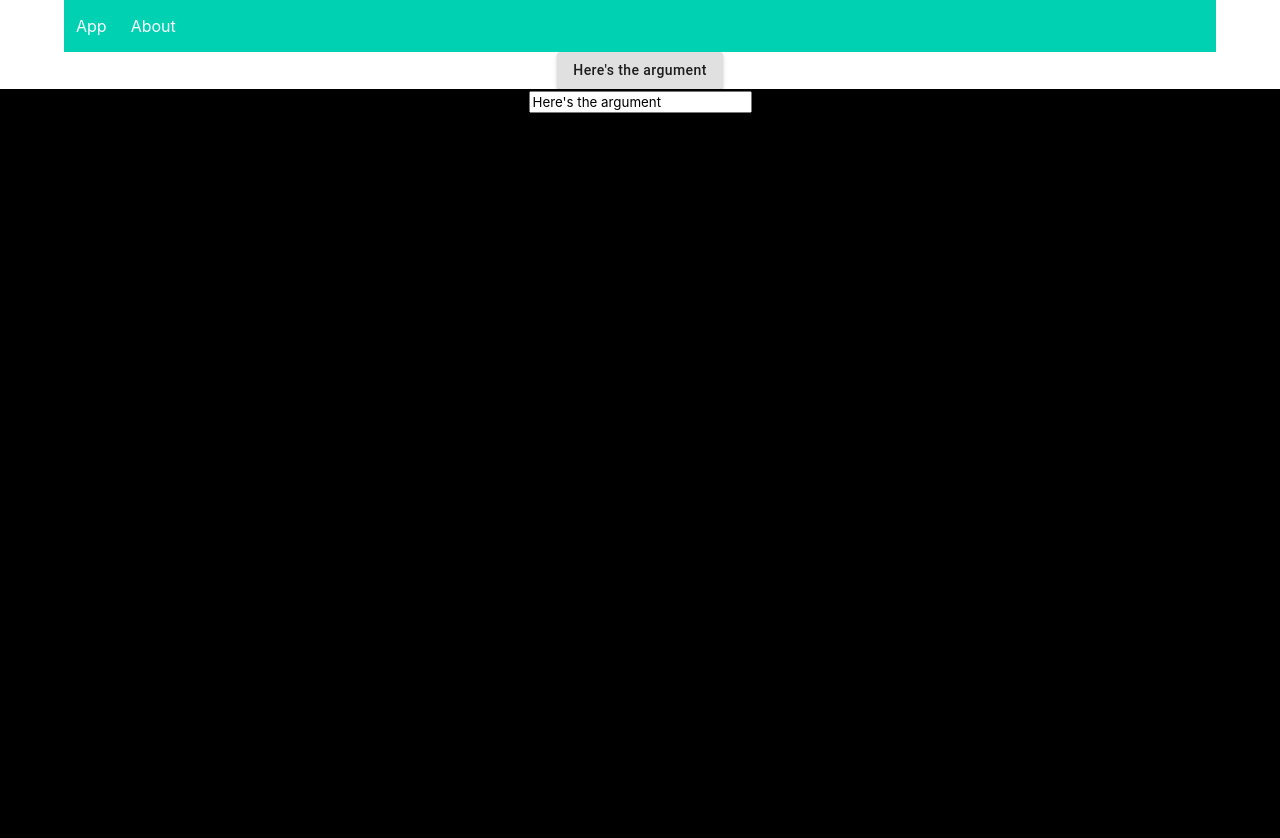
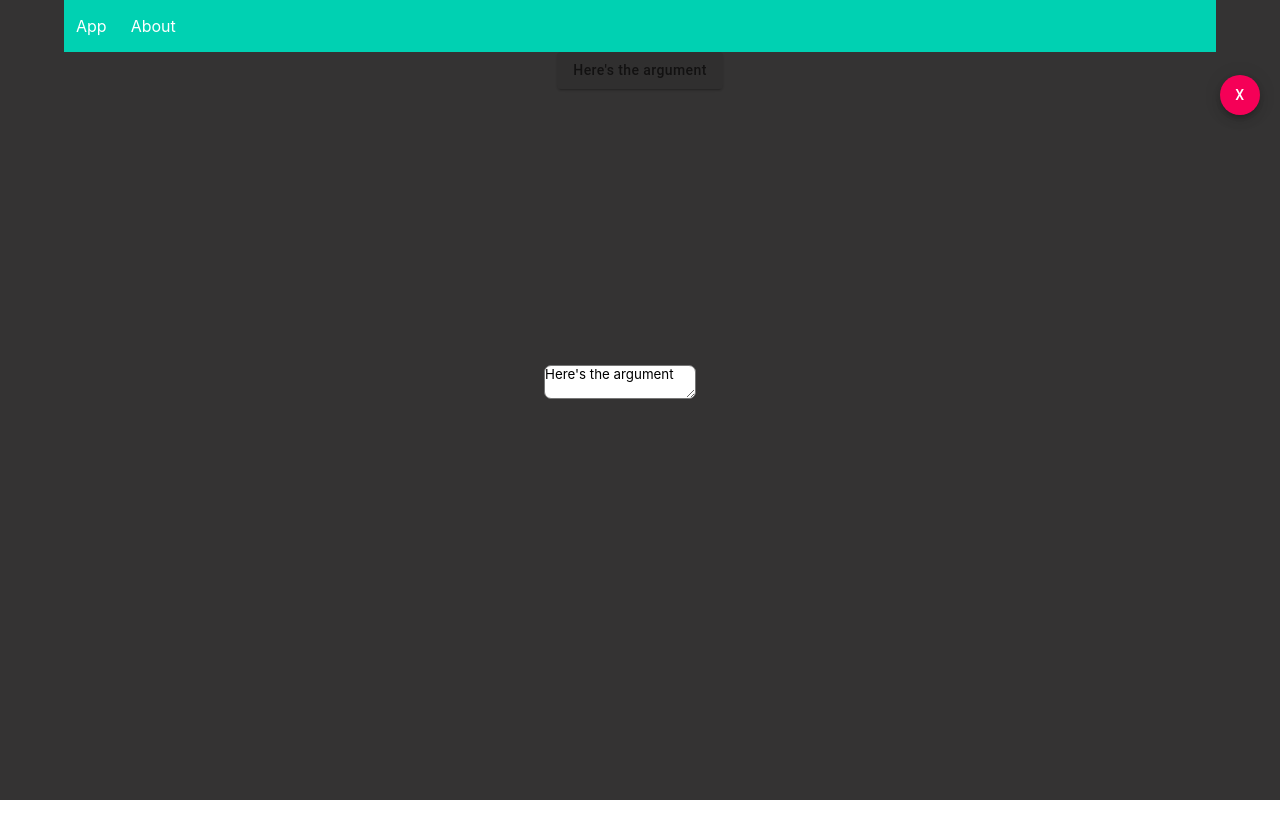
Before and after one commit to merezal/debayt.io, a React (Create React App) app: page / in a window 1280 px wide. Both pictures are taken after a click on the button "Here's the argument". Shown: the top 838 px of the page. After the commit the page ends 800 px from the top, so only its background shows below. Built offline with nearby package versions, Linux system fonts and the light colour scheme.

Commit message:
Modal appears and closes with button

```diff
--- a/src/components/Bubble.tsx
+++ b/src/components/Bubble.tsx
@@ -15,34 +15,26 @@ class Bubble extends React.Component<{ content: string }, {content:string, modal
             content: props.content,
             modalState: false,
         };
-      }
-      editContent = () => {
-              console.log("Visible: ", this.state.modalState)
-              this.setState({ modalState: !this.state.modalState })
-      }
-      render(){
-
-          let toggleVisibility = (bool: boolean) => {
-              if (bool) {
-                console.log("Rendering styles")
-                  return {
-
-                }
-            }
-            else{
-                return{
-
-                }
-            }
-        }
-        return(
+    }
+    /*FIXME*/
+    toggleModal = (event: any) => {
+        this.setState({ modalState: true });
+    }
+    hideModal = (event: any) => {
+        this.setState({ modalState: false });
+    }
+    render() {
+        console.log("Rendering ", this.state.modalState, " Visible");
+        return (
             <div className='Thought'>
 
                 {/* This is the text bubble that you want to change */}
-                <Button variant="contained" style={{ textTransform: 'none' }} onClick={this.editContent}>{this.state.content}</Button>
+                <Button variant="contained" style={{ textTransform: 'none' }} onClick={this.toggleModal}>{this.state.content}</Button>
 
                 {/* This is the [hidden] modal backdrop, where you input the text*/}
-                <Modal changeCont={this.changeContent.bind(this)} content={this.state.content} style={toggleVisibility(this.state.modalState) as React.CSSProperties} />
+                {/* Boolean visible value determines visibility */}
+                <Modal visible={this.state.modalState} changeCont={this.changeContent.bind(this)} content={this.state.content} hide={this.hideModal.bind(this)} />
+
             </div>
         );
     }
--- /dev/null
+++ b/src/components/Modal.css
@@ -0,0 +1,30 @@
+#modalBlock {
+    position: absolute;
+    padding-top: 75px;
+    margin: 0;
+    top: 0;
+    left: 0;
+    width: 100%;
+    height: 100%;
+    background: rgba(17, 16, 16, 0.85);
+    filter: blur(0px);
+    cursor:initial;
+}
+.BubbleInput {
+    position: relative;
+    top: 40%;
+    display: block;
+    align-items: center;
+    justify-items: center;
+}
+#closeModal{
+    position: relative;
+    float: right;
+    right: 20px;
+}
+textarea {
+    border-radius: 7px;
+}
+textarea:focus{
+    border: 2px solid white;
+}
--- a/src/components/Modal.tsx
+++ b/src/components/Modal.tsx
@@ -1,25 +1,44 @@
 import React from 'react';
+import './Modal.css';
+import Fab from '@material-ui/core/Fab';
 
-class Modal extends React.Component<{changeCont:any, content: string, style: React.CSSProperties}>{
+interface ModalSettings {
+    content: string,
+}
+
+class Modal extends React.Component<{ visible: boolean, changeCont: any, content: string , hide: any},{ content: string }>{
     constructor(props: any){
-      super(props);
+        super(props);
         this.state = {
-            content: this.props.content,
+            content: props.content,
+        };
+    }
+    public handleText(event: React.ChangeEvent<HTMLTextAreaElement>){
+      this.setState(this.props.changeCont(event.target.value));
+    }
+    public toggleVis = (event: React.MouseEvent<HTMLElement>) => {
+        console.log("Toggling Visibility", event.target);
+        this.props.hide(event);
+    }
+    render() {
+        if (this.props.visible) {
+            console.log("MODAL");
+            return (
+                <div id="modalBlock"  >
+                    <Fab color="secondary" size="small" id="closeModal" onClick={this.toggleVis.bind(this)}>X</Fab>
+                    <span className="BubbleInput">
+                        <textarea value={this.props.content} onInput={this.handleText.bind(this)}
+                            cols={15} wrap="hard" ></textarea>
+                    </span>
+                </div>
+            );
         }
-      console.log("Modal Props", this.props);
-      console.log("Modal States", this.state);
-    }
-    public handleText(event: any){
-      console.log("HANDLETEXT!: ",this.state);
-      this.setState(this.props.changeCont(event.target.value));
-      console.log("this.props.content:",this.props.content);
-    }
-    render(){
-        return(
-            <div className="modalBlock">
-             <input className="BubbleInput" type="text" value={this.props.content} onChange={this.handleText.bind(this)}></input>
-            </div>
-        );
+        else {
+            return (
+                <div id="modalBlock" style={{ visibility: 'hidden' }}>
+                </div>
+            );
+        }
     }
 }
 
```
